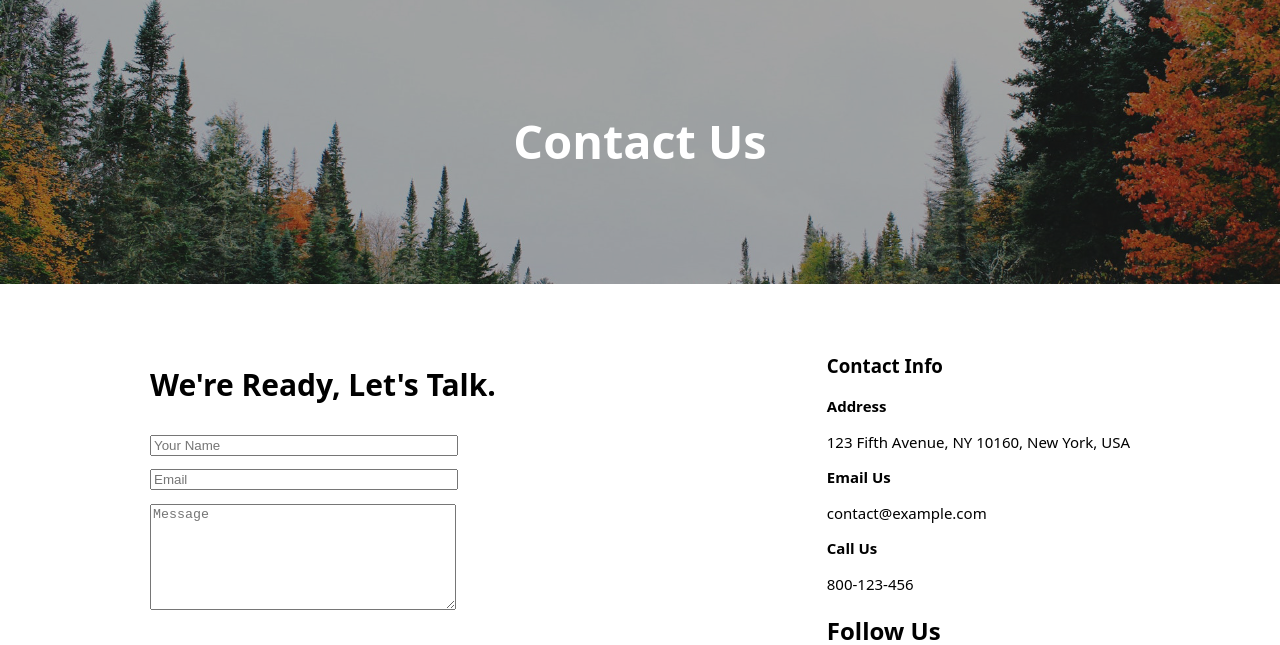
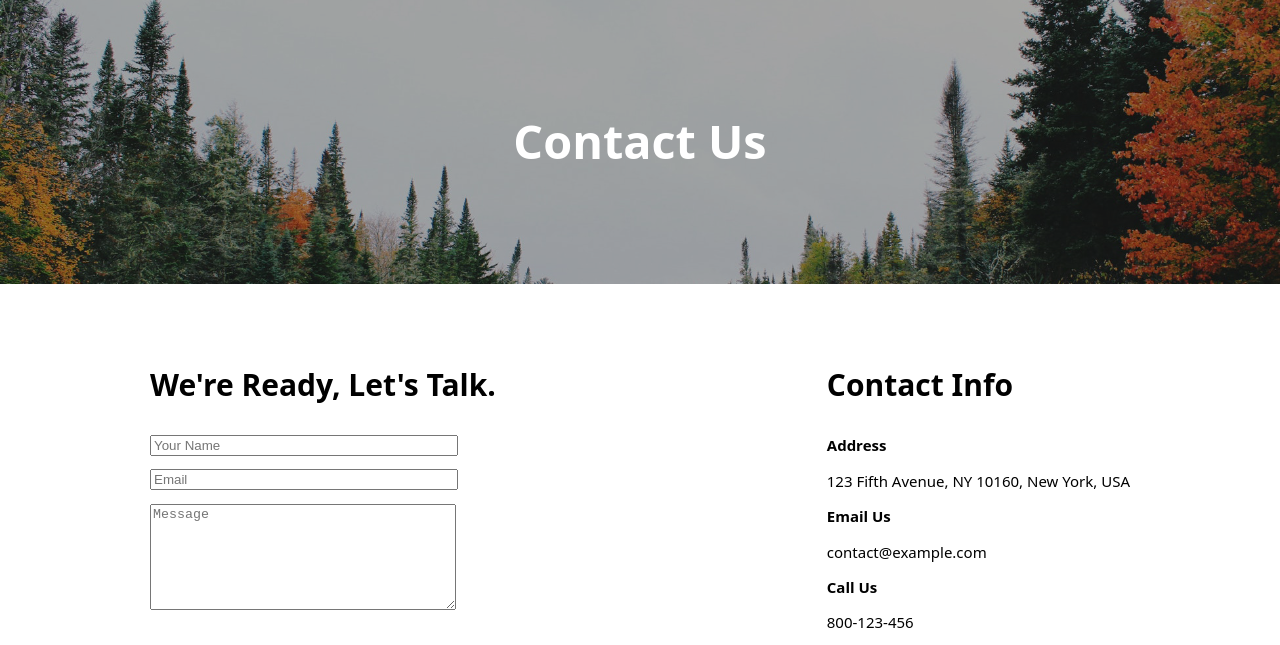
Before and after one commit to Eathylik/Projet, a plain HTML site: page contact.html in a window 1280 px wide. Shown: the part 66-711 px from the top of the page. Drawn offline with Linux system fonts and the light colour scheme.

Commit message:
ExerciceCSS

```diff
--- a/contact.css
+++ b/contact.css
@@ -142,3 +142,7 @@ textarea {
 p {
     font-size: 15px;
 }
+
+.info {
+    font-size: 30px;
+}
--- a/contact.html
+++ b/contact.html
@@ -41,7 +41,7 @@
             </div>
         </div>
         <div class="contact">
-            <h3>Contact Info</h3>
+            <h3 class="info">Contact Info</h3>
             <h2 class="petit">Address</h2>
             <p>123 Fifth Avenue, NY 10160, New York, USA</p>
             <h2 class="petit">Email Us</h2>
```
